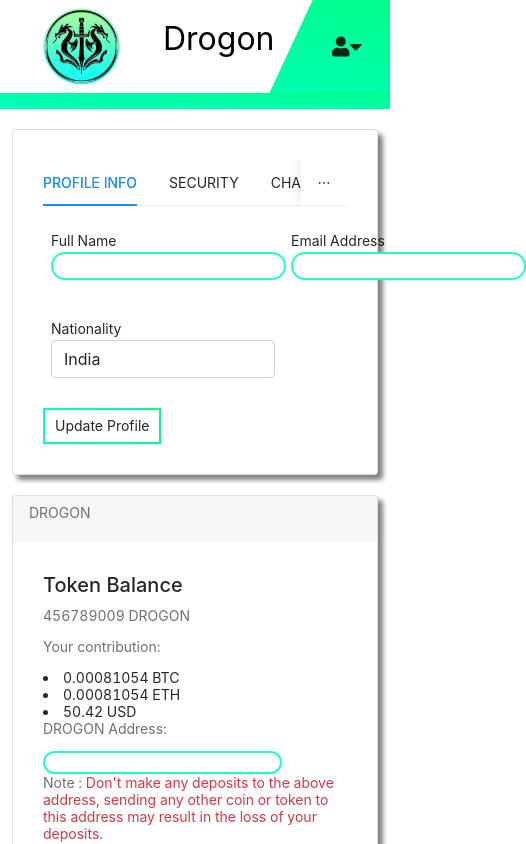
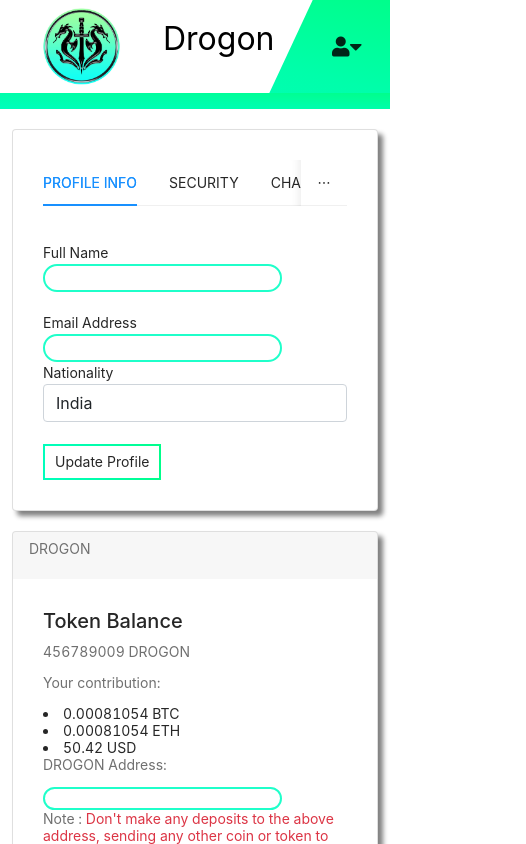
Before and after one commit to KAVARA-TechX/DrogonCoinCrypto, a React (Create React App) app: page /profile in a window 390 px wide. Shown: the top 844 px of the page, 526 px wide, since content can reach past the window. Built offline with nearby package versions, Linux system fonts and the light colour scheme.

Commit message:
added mobile view for the remaining pages

```diff
--- a/src/App.css
+++ b/src/App.css
@@ -313,8 +313,15 @@
 .mHide{
   display: flex;
 }
+
+.mt{
+  margin-top: -265px;
+}
 /* Mobile View */
 @media(max-width: 991px){
+  .mt{
+    margin-top: 0px;
+  }
   .mHide{
     display: none;
   }
--- a/src/Components/Pages/Profile.js
+++ b/src/Components/Pages/Profile.js
@@ -17,30 +17,23 @@
                             <div className="card-body" style={{ padding: '30px' }}>
                                 <Tabs defaultActiveKey="1" onChange={callback} >
                                     <TabPane tab="PROFILE INFO" key="1">
-                                        <table>
-                                            <tr>
-                                                <td>
-                                                    <label className="ml">Full Name</label>
+                                        <div className="row">
+                                            <div className="col-md-6">
+                                            <label className="ml">Full Name</label>
                                                     <br />
                                                     <input />
-                                                </td>
-                                                <td>
-                                                    <label className="ml">Email Address</label>
+                                                </div>
+                                                <div className="col-md-6">
+                                                <label className="ml">Email Address</label>
                                                     <br />
                                                     <input />
-                                                </td>
-                                            </tr>
-                                            <br />
-                                            <tr>
-                                                <td>
+                                                </div>
+                                            </div>
                                                     <label className="ml">Nationality</label>
                                                     <select className="form-control">
                                                         <option>India</option>
                                                         <option>India</option>
                                                     </select>
-                                                </td>
-                                            </tr>
-                                        </table>
                                         <br />
                                         <button className="border-gradient border-gradient-green">Update Profile</button>
                                     </TabPane>
--- a/src/Components/Pages/Records.js
+++ b/src/Components/Pages/Records.js
@@ -24,7 +24,7 @@
                                     <Radio value={2}>General Query</Radio>
                                 </Group>
                             </div>
-                            <div className="card-body">
+                            <div className="card-body tTable">
 
                                 {value === 1 ?
                                     <>
--- a/src/Components/Pages/Referral.js
+++ b/src/Components/Pages/Referral.js
@@ -71,7 +71,7 @@
                 <div className="row" style={{ marginTop: '20px' }}>
                     <div className="col-md-8">
                     </div>
-                    <div className="col-md-4" style={{ marginBottom: '20px', marginTop:'-265px' }}>
+                    <div className="col-md-4 mt" style={{ marginBottom: '20px'}}>
                         <div className="card clas">
                             <div className="card-header" style={{ border: 'none' }}>
                                 <p>Pre-Sale Token</p>
--- a/src/Components/Pages/Transactions.js
+++ b/src/Components/Pages/Transactions.js
@@ -12,7 +12,7 @@
                         <div className='card-header' style={{ border: 'none' }}>
                             User Transactions
                         </div>
-                        <div className="card-body">
+                        <div className="card-body tTable">
                             <table>
                                 <tr>
                                     <th>TRANX NO</th>
--- a/src/Components/Pages/Withdraw.js
+++ b/src/Components/Pages/Withdraw.js
@@ -63,7 +63,7 @@
                 <div className="row" style={{ marginTop: '20px' }}>
                     <div className="col-md-8">
                     </div>
-                    <div className="col-md-4" style={{ marginBottom: '20px', marginTop: '-265px' }}>
+                    <div className="col-md-4 mt" style={{ marginBottom: '20px'}}>
                         <div className="card clas">
                             <div className="card-header" style={{ border: 'none' }}>
                                 <p>Pre-Sale Token</p>
```
